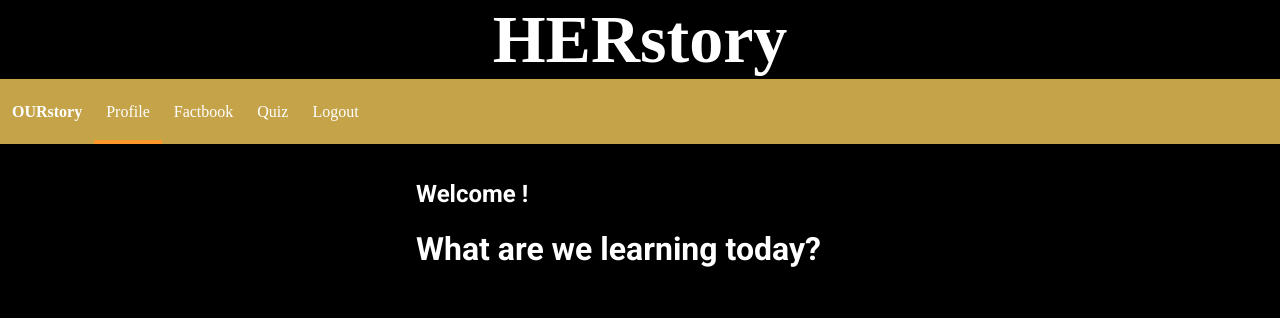
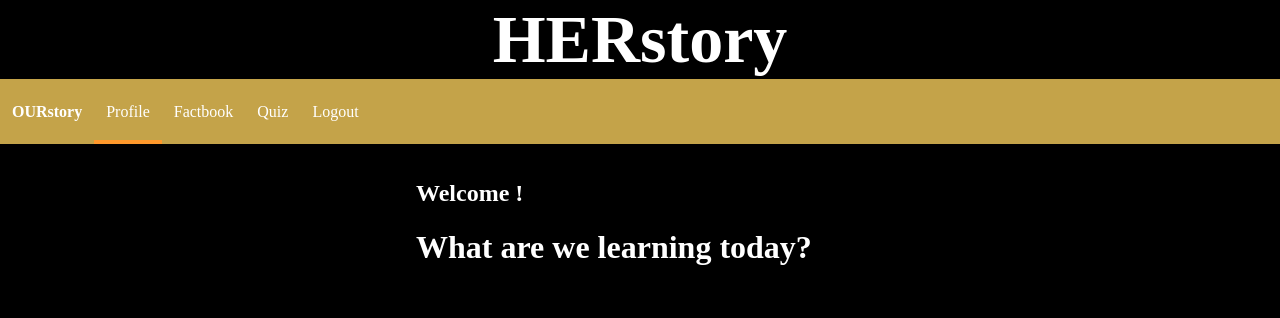
Before and after one commit to mandisareed/HERstory, a React (Create React App) app in the folder client/: page /profile in a window 1280 px wide. Shown: the top 318 px of the page. Built offline with nearby package versions, Linux system fonts and the light colour scheme; no server answers; sample sign-in values are in the browser's storage.

Commit message:
changinng profile text

```diff
--- a/client/src/pages/Profile.js
+++ b/client/src/pages/Profile.js
@@ -30,8 +30,8 @@ function Profile() {
     <body className= "profileBackground">
 
       <Container>
-      <h2>Welcome {username.charAt(0).toUpperCase() + username.slice(1)} ! </h2>
-      <h1> What are we learning today?</h1>
+      <h2 style={{fontFamily : "Didot, serif" }}>Welcome {username.charAt(0).toUpperCase() + username.slice(1)} ! </h2>
+      <h1 style={{fontFamily : "Didot, serif" }}> What are we learning today?</h1>
 
       {/* <Link to="/">Go Home</Link> */}
 
```
